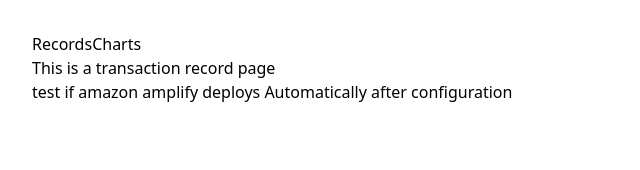
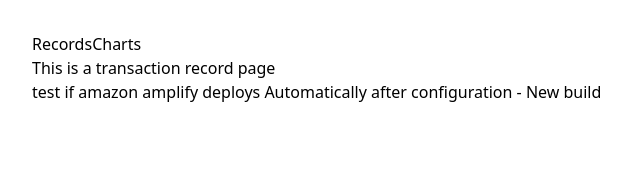
Before and after one commit to Getnett/pfm-fe, a Vue app: page / in a window 1280 px wide. Shown: the top 170 px of the page, without its empty margins (0-640 px from the left). Built offline with nearby package versions, Linux system fonts and the light colour scheme; the HTML template or start-up script is replaced by a standard one.

Commit message:
add script to trigger  build and deployoment from github actions

```diff
--- a/src/App.vue
+++ b/src/App.vue
@@ -13,7 +13,7 @@
   </header>
   <RouterView />
 
-  <p>test if amazon amplify deploys Automatically after configuration</p>
+  <p>test if amazon amplify deploys Automatically after configuration - New build</p>
 </template>
 
 <style scoped></style>
```
